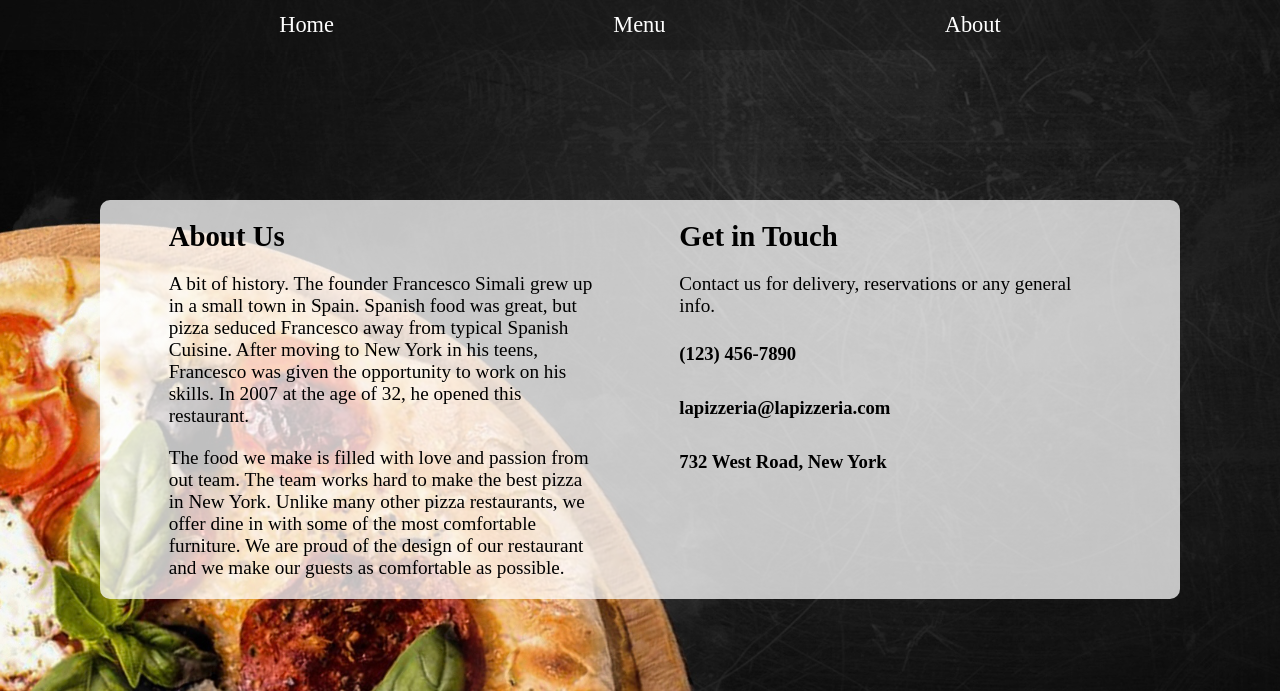
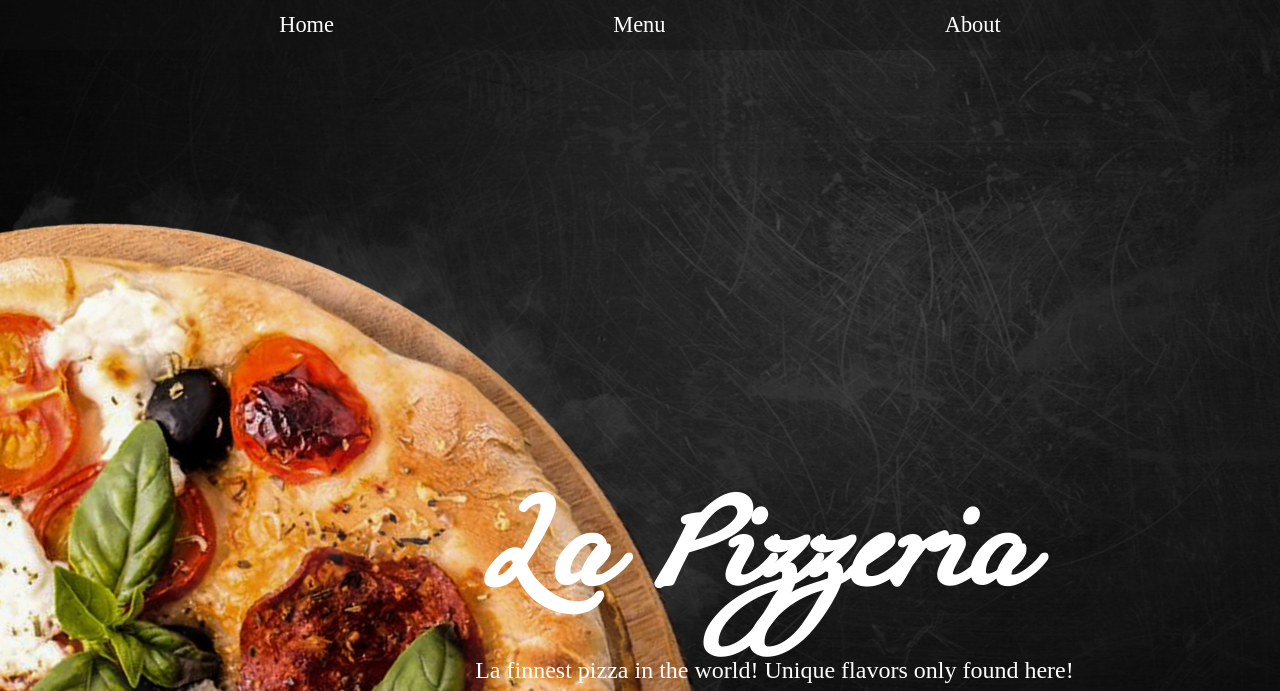
Before and after one commit to Carson77V/restaurant-page-odin-project, a website built with webpack: page dist/index.html in a window 1280 px wide. Shown: the top 691 px of the page. Built offline with nearby package versions, Linux system fonts and the light colour scheme.

Commit message:
Remove old about page HTML, let JS load page

```diff
--- a/dist/index.html
+++ b/dist/index.html
@@ -4,7 +4,7 @@
   <meta charset="UTF-8">
   <meta http-equiv="X-UA-Compatible" content="IE=edge">
   <meta name="viewport" content="width=device-width, initial-scale=1.0">
-  <!--<script src="main.js" defer></script>-->
+  <script src="main.js" defer></script>
   <link rel="stylesheet" href="style.css">
   <title>Restaurant Page</title>
 </head>
@@ -18,28 +18,7 @@
   </header>
 
   <div id="content">
-    <div class="about-box">
-      <div>
-        <h2>About Us</h2>
-        <p>A bit of history. The founder Francesco Simali grew up in a small town in Spain.
-          Spanish food was great, but pizza seduced Francesco away from typical Spanish Cuisine.
-          After moving to New York in his teens, Francesco was given the opportunity to work on
-          his skills. In 2007 at the age of 32, he opened this restaurant.
-        </p>
-        <p>The food we make is filled with love and passion from out team. The team works hard
-          to make the best pizza in New York. Unlike many other pizza restaurants, we offer dine in
-          with some of the most comfortable furniture. We are proud of the design of our restaurant
-          and we make our guests as comfortable as possible.
-        </p>
-      </div>
-      <div>
-        <h2>Get in Touch</h2>
-        <p>Contact us for delivery, reservations or any general info.</p>
-        <h3>(123) 456-7890</h3>
-        <h3>lapizzeria@lapizzeria.com</h3>
-        <h3>732 West Road, New York</h3>
-      </div>
-    </div>
+
   </div>
 
   <footer>
```
